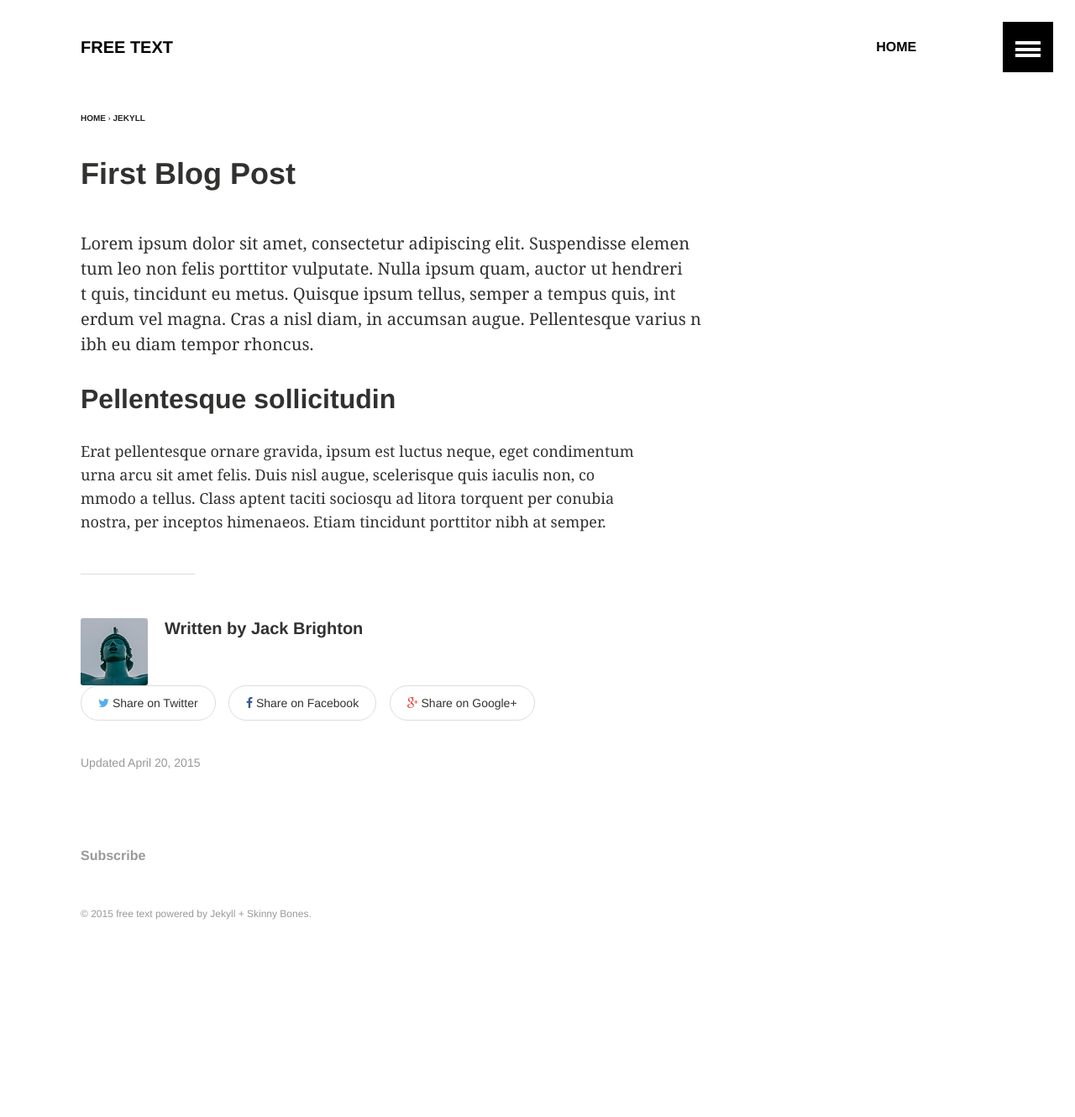
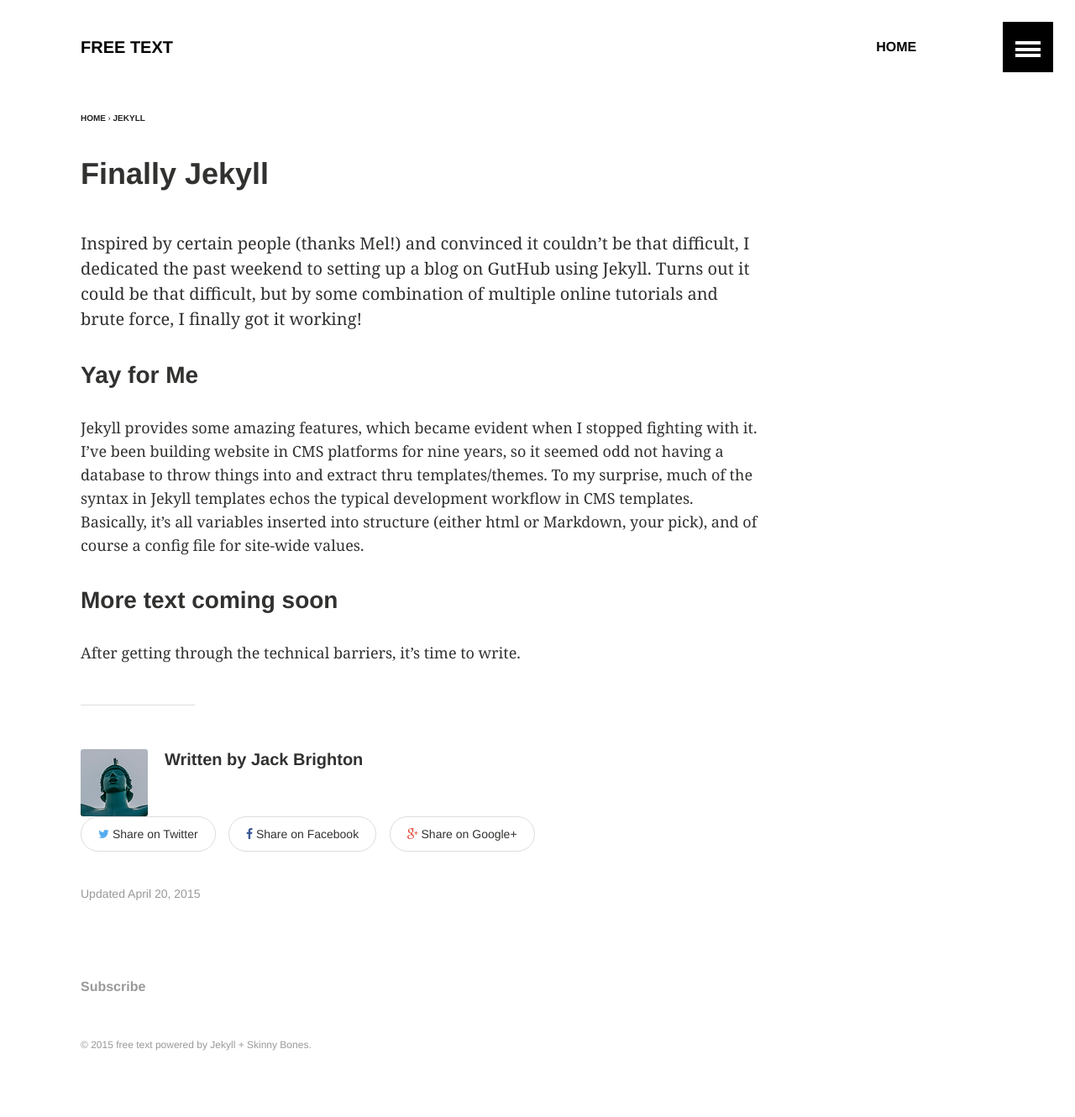
Before and after one commit to jackbrighton/jackbrighton.github.io, a Jekyll site: the page built from _posts/git/2015-04-20-new-post.md, in a window 1280 px wide. Shown: the whole page at 84% size. Built offline with Jekyll 4.4.1, drawn with Linux system fonts in a browser that asks for light colours; before the commit the page ends 1174 px from its top, so only the background shows below that.

Commit message:
update first post

```diff
--- a/_posts/git/2015-04-20-new-post.md
+++ b/_posts/git/2015-04-20-new-post.md
@@ -1,6 +1,6 @@
 ---
 layout: article
-title: "First Blog Post"
+title: "Finally Jekyll"
 description: A post about Jekyll
 categories: jekyll
 
@@ -11,15 +11,12 @@ tags:
 - blogging
 ---
 
-Lorem ipsum dolor sit amet, consectetur adipiscing elit. Suspendisse elemen\
-tum leo non felis porttitor vulputate. Nulla ipsum quam, auctor ut hendreri\
-t quis, tincidunt eu metus. Quisque ipsum tellus, semper a tempus quis, int\
-erdum vel magna. Cras a nisl diam, in accumsan augue. Pellentesque varius n\
-ibh eu diam tempor rhoncus.
+Inspired by certain people (thanks Mel!) and convinced it couldn't be that difficult, I dedicated the past weekend to setting up a blog on GutHub using Jekyll. Turns out it could be that difficult, but by some combination of multiple online tutorials and brute force, I finally got it working!
 
-## Pellentesque sollicitudin
+### Yay for Me
 
-Erat pellentesque ornare gravida, ipsum est luctus neque, eget condimentum \
-urna arcu sit amet felis. Duis nisl augue, scelerisque quis iaculis non, co\
-mmodo a tellus. Class aptent taciti sociosqu ad litora torquent per conubia\
-nostra, per inceptos himenaeos. Etiam tincidunt porttitor nibh at semper.
+Jekyll provides some amazing features, which became evident when I stopped fighting with it. I've been building website in CMS platforms for nine years, so it seemed odd not having a database to throw things into and extract thru templates/themes. To my surprise, much of the syntax in Jekyll templates echos the typical development workflow in CMS templates. Basically, it's all variables inserted into structure (either html or Markdown, your pick), and of course a config file for site-wide values.
+
+### More text coming soon
+
+After getting through the technical barriers, it's time to write.
```
Also changed, not shown: images/jekyll-logo.png (added).
